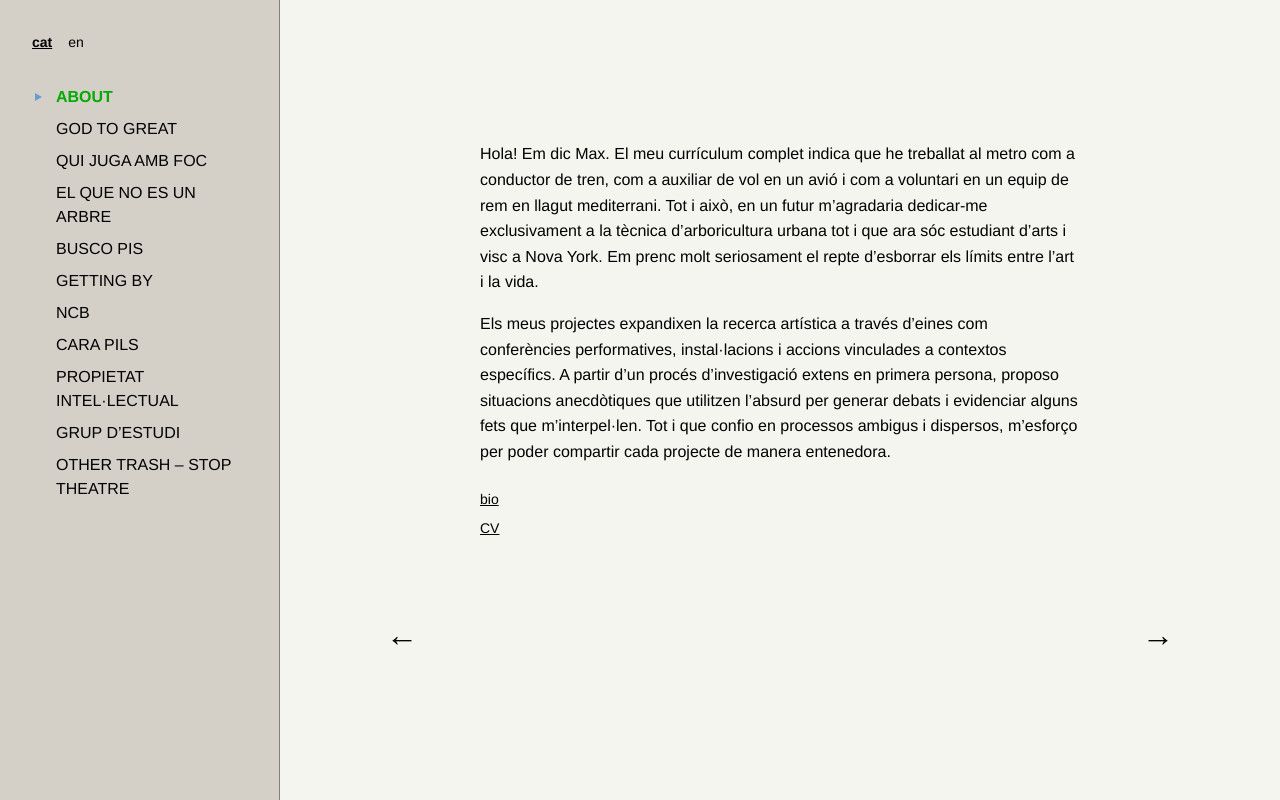
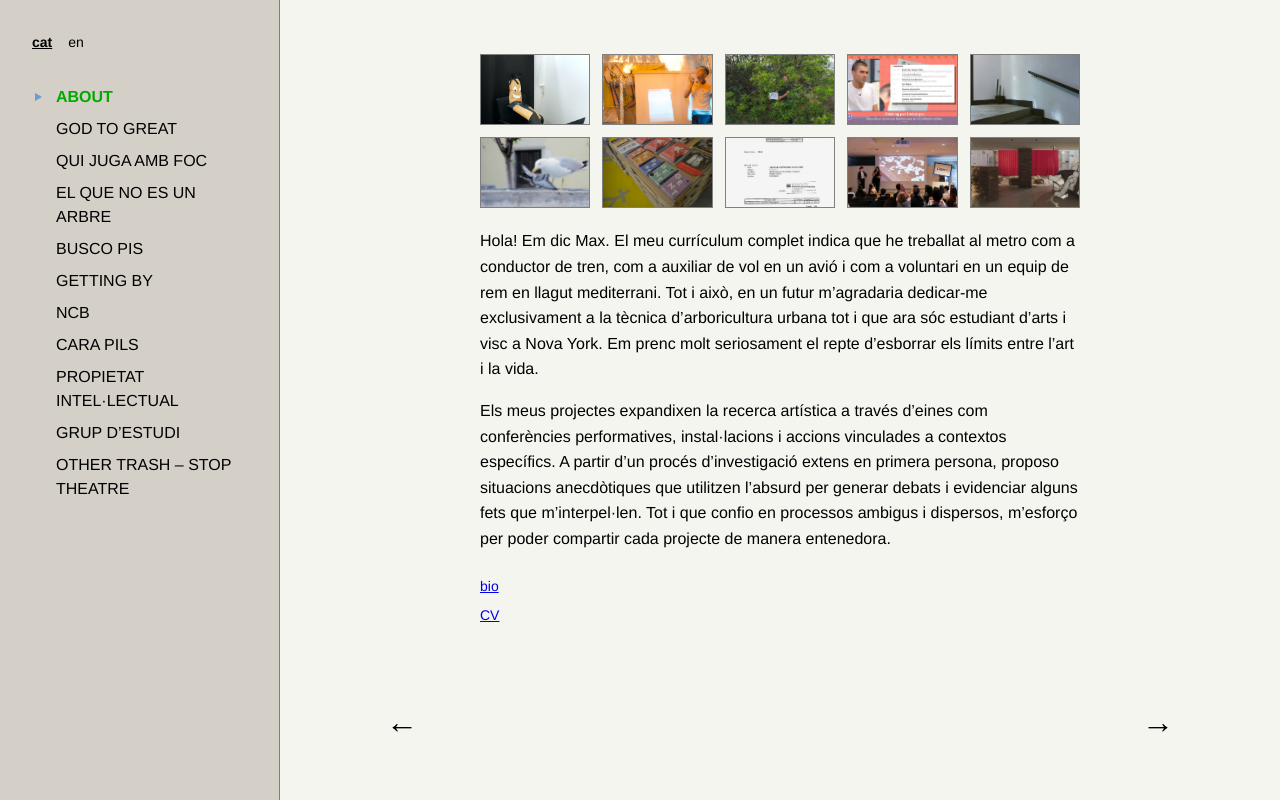
Before and after one commit to meowrhino/maxito, a plain HTML site: page index.html in a window 1280 px wide. Drawn offline with Linux system fonts and the light colour scheme.

Commit message:
added miniaturas about

```diff
--- a/app.js
+++ b/app.js
@@ -10,12 +10,15 @@ const state = {
 
 // Elementos del DOM
 const elements = {
+  slideContainer: document.getElementById('slide-container'),
   projectNav: document.getElementById('project-nav'),
   slideImage: document.getElementById('slide-image'),
   slideText: document.getElementById('slide-text'),
   slideLinks: document.getElementById('slide-links'),
+  slideThumbs: document.getElementById('slide-thumbs'),
   slideCounter: document.getElementById('slide-counter'),
   slideContent: document.querySelector('.slide-content'),
+  slideControls: document.querySelector('.slide-controls'),
   prevBtn: document.getElementById('prev-btn'),
   nextBtn: document.getElementById('next-btn'),
   langBtns: document.querySelectorAll('.lang-btn')
@@ -100,6 +103,14 @@ function updateSlideCounter() {
   `;
 }
 
+function updateVerticalCentering() {
+  if (!elements.slideContainer) return;
+  const containerHeight = elements.slideContainer.clientHeight;
+  const controlsHeight = elements.slideControls ? elements.slideControls.offsetHeight : 0;
+  const contentHeight = elements.slideContent.scrollHeight + controlsHeight;
+  elements.slideContainer.classList.toggle('centered', contentHeight < containerHeight);
+}
+
 // Renderizar slide actual con transición
 async function renderSlide(withTransition = true) {
   if (state.isTransitioning) return;
@@ -121,6 +132,7 @@ async function renderSlide(withTransition = true) {
     elements.slideImage.alt = getProjectTitle(projectSlug);
     elements.slideImage.style.display = 'block';
     elements.slideImage.parentElement.style.display = 'flex';
+    elements.slideImage.onload = updateVerticalCentering;
   } else {
     elements.slideImage.src = '';
     elements.slideImage.alt = '';
@@ -163,9 +175,49 @@ async function renderSlide(withTransition = true) {
     elements.slideLinks.style.display = 'none';
   }
 
+  // Miniaturas solo en About
+  if (projectSlug === 'about') {
+    const otherProjects = state.projects.filter((slug) => slug !== 'about');
+    elements.slideThumbs.innerHTML = '';
+    const columns = Math.max(1, Math.ceil(otherProjects.length / 2));
+    elements.slideThumbs.style.setProperty('--thumb-columns', columns);
+    otherProjects.forEach((slug) => {
+      const projectSlides = state.data[slug];
+      if (!projectSlides || projectSlides.length === 0) return;
+      const firstSlide = projectSlides[0];
+      if (!firstSlide.image) return;
+
+      const button = document.createElement('button');
+      button.className = 'slide-thumb';
+      button.type = 'button';
+      button.dataset.slug = slug;
+      button.setAttribute('aria-label', getProjectTitle(slug));
+      button.addEventListener('click', () => {
+        const index = state.projects.indexOf(slug);
+        if (index >= 0) goToProject(index);
+      });
+
+      const img = document.createElement('img');
+      img.src = firstSlide.image;
+      img.alt = getProjectTitle(slug);
+      button.appendChild(img);
+      elements.slideThumbs.appendChild(button);
+    });
+
+    if (elements.slideThumbs.children.length > 0) {
+      elements.slideThumbs.style.display = 'grid';
+    } else {
+      elements.slideThumbs.style.display = 'none';
+    }
+  } else {
+    elements.slideThumbs.innerHTML = '';
+    elements.slideThumbs.style.display = 'none';
+  }
+
   // Actualizar contador y navegación
   updateSlideCounter();
   updateActiveProject();
+  requestAnimationFrame(updateVerticalCentering);
 
   // Finalizar transición
   if (withTransition) {
--- a/index.html
+++ b/index.html
@@ -30,6 +30,7 @@
                 <img id="slide-image" src="" alt="">
             </div>
             <div class="slide-text-wrapper">
+                <div id="slide-thumbs" class="slide-thumbs"></div>
                 <div id="slide-text"></div>
                 <div id="slide-links" class="slide-links"></div>
             </div>
--- a/style.css
+++ b/style.css
@@ -26,11 +26,6 @@ body {
   overflow: hidden;
   height: 100%;
   width: 100%;
-}
-
-a {
-  color: inherit;
-  text-decoration: underline;
 }
 
 button {
@@ -146,10 +141,14 @@ body {
   height: 100vh;
   display: flex;
   flex-direction: column;
-  justify-content: center;
+  justify-content: flex-start;
   position: relative;
   background-color: var(--bg-color);
   overflow-y: auto;
+}
+
+#slide-container.centered {
+  justify-content: center;
 }
 
 .slide-content {
@@ -206,6 +205,37 @@ body {
   margin-bottom: 1.5rem;
   white-space: pre-line;
   transition: opacity var(--transition-speed) ease-in-out;
+}
+
+#slide-thumbs {
+  display: none;
+  width: 100%;
+  gap: 0.75rem;
+  grid-template-columns: repeat(var(--thumb-columns, 5), minmax(0, 1fr));
+  grid-template-rows: repeat(2, auto);
+  margin-bottom: 1.25rem;
+}
+
+.slide-thumb {
+  width: 100%;
+  aspect-ratio: 14 / 9;
+  padding: 0;
+  border: 1px solid var(--border-color);
+  background: #fff;
+  display: inline-flex;
+  align-items: center;
+  justify-content: center;
+}
+
+.slide-thumb img {
+  width: 100%;
+  height: 100%;
+  object-fit: cover;
+  display: block;
+}
+
+.slide-thumb:hover {
+  border-color: var(--arrow-color);
 }
 
 #slide-text p {
@@ -393,6 +423,15 @@ body {
     margin-bottom: 1rem;
   }
 
+  #slide-thumbs {
+    gap: 0.5rem;
+    margin-bottom: 1rem;
+  }
+
+  .slide-thumb {
+    aspect-ratio: 14 / 9;
+  }
+
   .slide-links {
     align-items: flex-start;
   }
```
